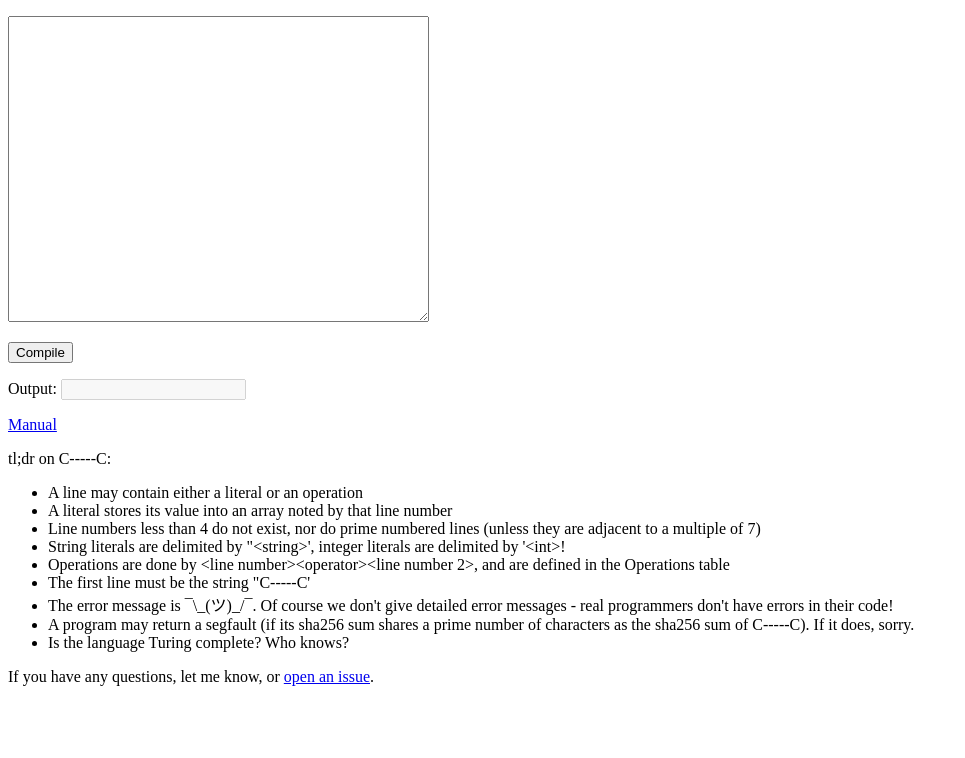
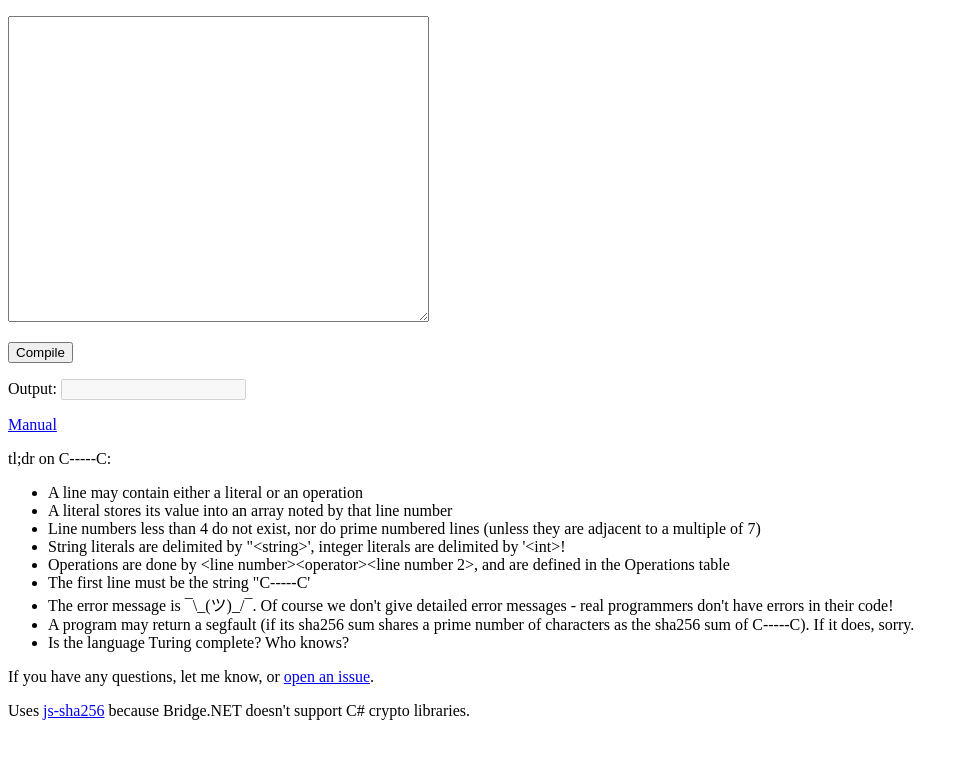
Before and after one commit to iggyvolz/c-----c, a plain HTML site: page index.html in a window 1280 px wide. Shown: the whole page, without its empty margins (0-965 px from the left). Drawn offline with Linux system fonts and the light colour scheme.

Commit message:
Sourced SHA256 library

```diff
--- a/index.html
+++ b/index.html
@@ -38,5 +38,8 @@
   <p>
     If you have any questions, let me know, or <a href="https://github.com/iggyvolz/c-----c/issues">open an issue</a>.
   </p>
+  <p>
+    Uses <a href="https://github.com/emn178/js-sha256">js-sha256</a> because Bridge.NET doesn't support C# crypto libraries.
+  </p>
 </body>
 </html>
```
